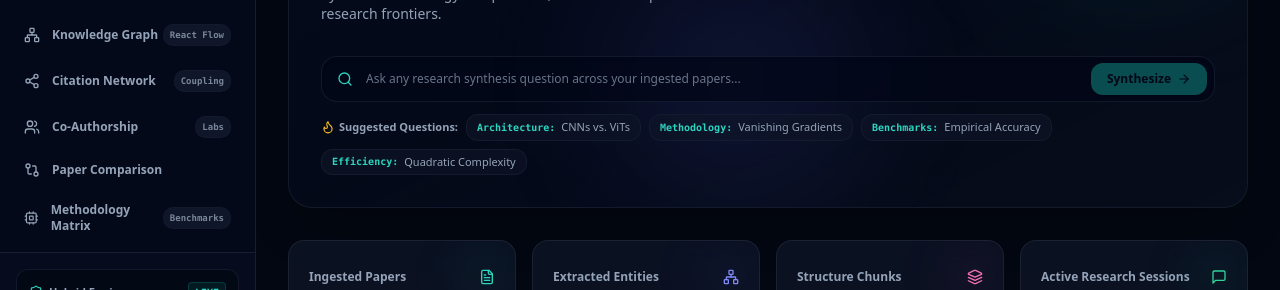
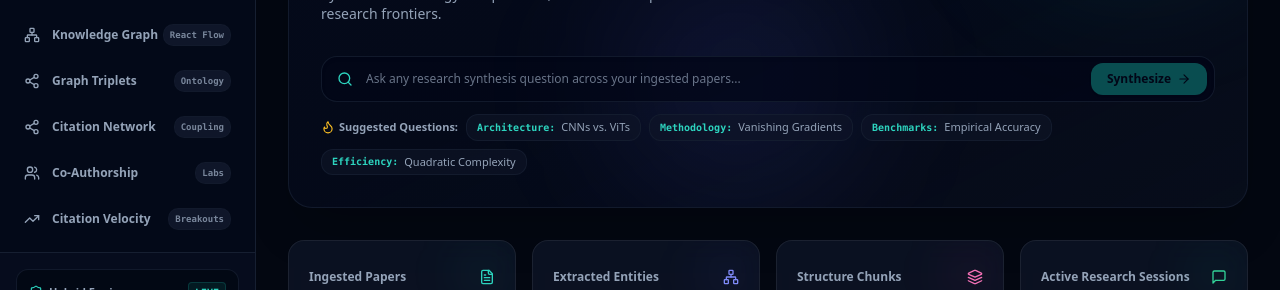
Before and after one commit to P-R-A-N-E-S-H/DeepGraph-AI, a Next.js app in the folder apps/web/: page / in a window 1280 px wide. Shown: the part 367-657 px from the top of the page. Built offline with nearby package versions, Linux system fonts and the light colour scheme; no server answers.

Commit message:
feat(web): update Sidebar and Command Palette with new intelligence tools

```diff
--- a/apps/web/components/Sidebar.tsx
+++ b/apps/web/components/Sidebar.tsx
@@ -22,7 +22,11 @@ import {
   Share2,
   Globe,
   FileCode,
-  Users
+  Users,
+  Code2,
+  BarChart3,
+  TrendingUp,
+  Award
 } from 'lucide-react'
 import { cn } from '@/lib/utils'
 
@@ -33,11 +37,16 @@ const navItems = [
   { href: '/chat', label: 'AI Research Assistant', icon: MessageSquare, badge: 'LangGraph' },
   { href: '/podcasts', label: 'Audio Briefings', icon: Headphones, badge: 'Podcast' },
   { href: '/graph', label: 'Knowledge Graph', icon: Network, badge: 'React Flow' },
+  { href: '/triplets', label: 'Graph Triplets', icon: Share2, badge: 'Ontology' },
   { href: '/citations', label: 'Citation Network', icon: Share2, badge: 'Coupling' },
   { href: '/collaborations', label: 'Co-Authorship', icon: Users, badge: 'Labs' },
+  { href: '/trends', label: 'Citation Velocity', icon: TrendingUp, badge: 'Breakouts' },
   { href: '/compare', label: 'Paper Comparison', icon: GitCompare },
   { href: '/methodologies', label: 'Methodology Matrix', icon: Cpu, badge: 'Benchmarks' },
+  { href: '/meta-analysis', label: 'Meta-Analysis', icon: BarChart3, badge: 'Forest Plot' },
   { href: '/reviews', label: 'Systematic Reviews', icon: Sparkles, badge: 'Synthesis' },
+  { href: '/rubrics', label: 'Peer Review Studio', icon: Award, badge: 'Rubric' },
+  { href: '/code', label: 'Code & Repositories', icon: Code2, badge: 'PyTorch' },
   { href: '/latex', label: 'LaTeX Studio', icon: FileCode, badge: 'Drafts' },
   { href: '/gaps', label: 'Research Gaps', icon: Lightbulb, badge: 'Discovery' },
   { href: '/timeline', label: 'Timeline & Evolution', icon: Clock },
@@ -45,6 +54,7 @@ const navItems = [
   { href: '/workspaces', label: 'Workspaces', icon: Database },
   { href: '/settings', label: 'Client Settings', icon: Settings, badge: 'Config' },
 ]
+
 
 
 export default function Sidebar() {
```
